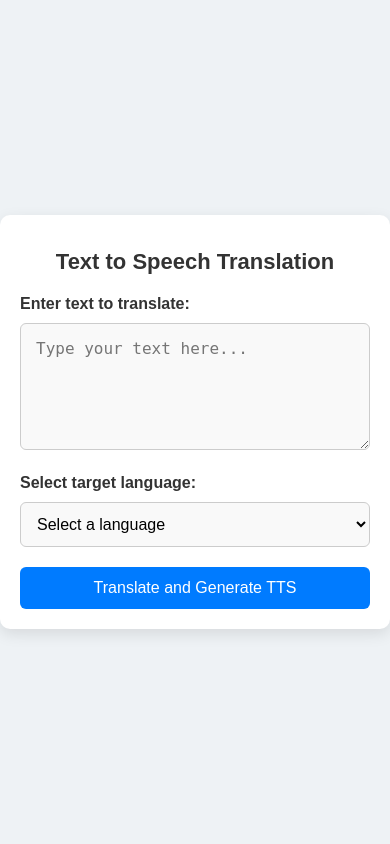
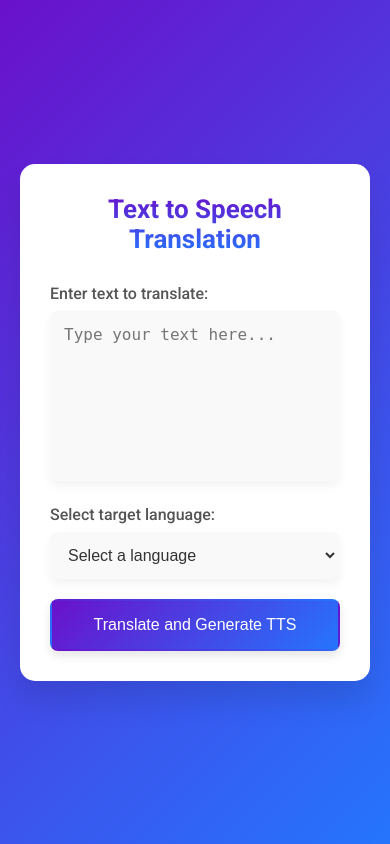
Before and after one commit to Arun-kumar-4/Flask-Render-Deployment, a Flask app: page / in a window 390 px wide. Run offline with Flask 3, Linux system fonts and the light colour scheme.

Commit message:
updated app.py and templates

```diff
--- a/Text-to-Speech/templates/index.html
+++ b/Text-to-Speech/templates/index.html
@@ -4,76 +4,98 @@
     <meta charset="UTF-8">
     <meta name="viewport" content="width=device-width, initial-scale=1.0">
     <title>Text to Speech Translation</title>
+    <link href="https://fonts.googleapis.com/css2?family=Roboto:wght@400;500;700&display=swap" rel="stylesheet">
     <style>
+        * {
+            margin: 0;
+            padding: 0;
+            box-sizing: border-box;
+        }
         body {
-            font-family: Arial, sans-serif;
+            font-family: 'Roboto', sans-serif;
+            background: linear-gradient(135deg, #6a11cb, #2575fc);
             display: flex;
             justify-content: center;
             align-items: center;
             min-height: 100vh;
-            margin: 0;
-            background-color: #eef2f5;
+            padding: 20px;
+            color: #fff;
         }
         .container {
-            background-color: #fff;
-            padding: 30px;
-            border-radius: 10px;
-            box-shadow: 0 5px 15px rgba(0, 0, 0, 0.1);
+            background-color: #ffffff;
+            color: #333;
+            padding: 40px;
+            border-radius: 15px;
+            box-shadow: 0 20px 30px rgba(0, 0, 0, 0.1);
             max-width: 500px;
             width: 100%;
         }
         h1 {
             text-align: center;
             color: #333;
-            margin-bottom: 20px;
+            margin-bottom: 30px;
+            font-weight: 700;
+            font-size: 30px;
+            background: -webkit-linear-gradient(#6a11cb, #2575fc);
+            -webkit-background-clip: text;
+            background-clip: text;
+            -webkit-text-fill-color: transparent;
         }
         label {
             display: block;
-            margin-bottom: 10px;
-            font-weight: bold;
+            margin-bottom: 8px;
+            font-weight: 500;
+            color: #555;
+            font-size: 16px;
+        }
+        textarea, select {
+            width: 100%;
+            padding: 12px;
+            border-radius: 8px;
+            border: 2px solid transparent;
+            background-color: #f9f9f9;
+            margin-bottom: 20px;
+            font-size: 16px;
             color: #333;
+            transition: border-color 0.3s ease;
+            box-shadow: 0 5px 10px rgba(0, 0, 0, 0.05);
         }
         textarea {
-            width: 100%;
-            padding: 15px;
-            border: 1px solid #ccc;
-            border-radius: 6px;
-            box-sizing: border-box;
-            margin-bottom: 20px;
-            font-size: 16px;
-            background-color: #f9f9f9;
+            height: 170px; /* Fixed height */
+            resize: none; /* Prevents resizing */
         }
-        select {
-            width: 100%;
-            padding: 12px;
-            border: 1px solid #ccc;
-            border-radius: 6px;
-            box-sizing: border-box;
-            margin-bottom: 20px;
-            font-size: 16px;
-            background-color: #f9f9f9;
+        textarea:focus, select:focus {
+            border-color: #6a11cb;
+            outline: none;
+            background-color: #fff;
         }
         input[type="submit"] {
             display: block;
             width: 100%;
-            padding: 12px;
-            border: none;
-            border-radius: 6px;
-            background-color: #007bff;
+            padding: 15px;
+            border: 2px solid transparent;
+            border-radius: 8px;
+            background: linear-gradient(135deg, #6a11cb, #2575fc);
             color: #fff;
             font-size: 18px;
+            font-weight: 500;
             cursor: pointer;
-            transition: background-color 0.3s ease;
+            transition: background-color 0.3s ease, transform 0.3s ease, border-color 0.3s ease;
+            box-shadow: 0 5px 10px rgba(0, 0, 0, 0.1);
         }
+        /* Hover effect for the submit button */
         input[type="submit"]:hover {
-            background-color: #0056b3;
+            background-color: #5a0ebb;
+            border-color: #ff5722; /* Contrasting color for the border on hover */
+            transform: translateY(-3px);
+            box-shadow: 0 10px 20px rgba(0, 0, 0, 0.2);
         }
         @media (max-width: 600px) {
             .container {
-                padding: 20px;
+                padding: 30px;
             }
             h1 {
-                font-size: 22px;
+                font-size: 26px;
             }
             input[type="submit"] {
                 font-size: 16px;
@@ -86,7 +108,7 @@
         <h1>Text to Speech Translation</h1>
         <form action="/result" method="post">
             <label for="input_text">Enter text to translate:</label>
-            <textarea id="input_text" name="input_text" rows="5" placeholder="Type your text here..." required></textarea>
+            <textarea id="input_text" name="input_text" placeholder="Type your text here..." required></textarea>
 
             <label for="target_lang">Select target language:</label>
             <select id="target_lang" name="target_lang" required>
```
Also changed, not shown: Text-to-Speech/templates/result.html (+43 -19 lines).
